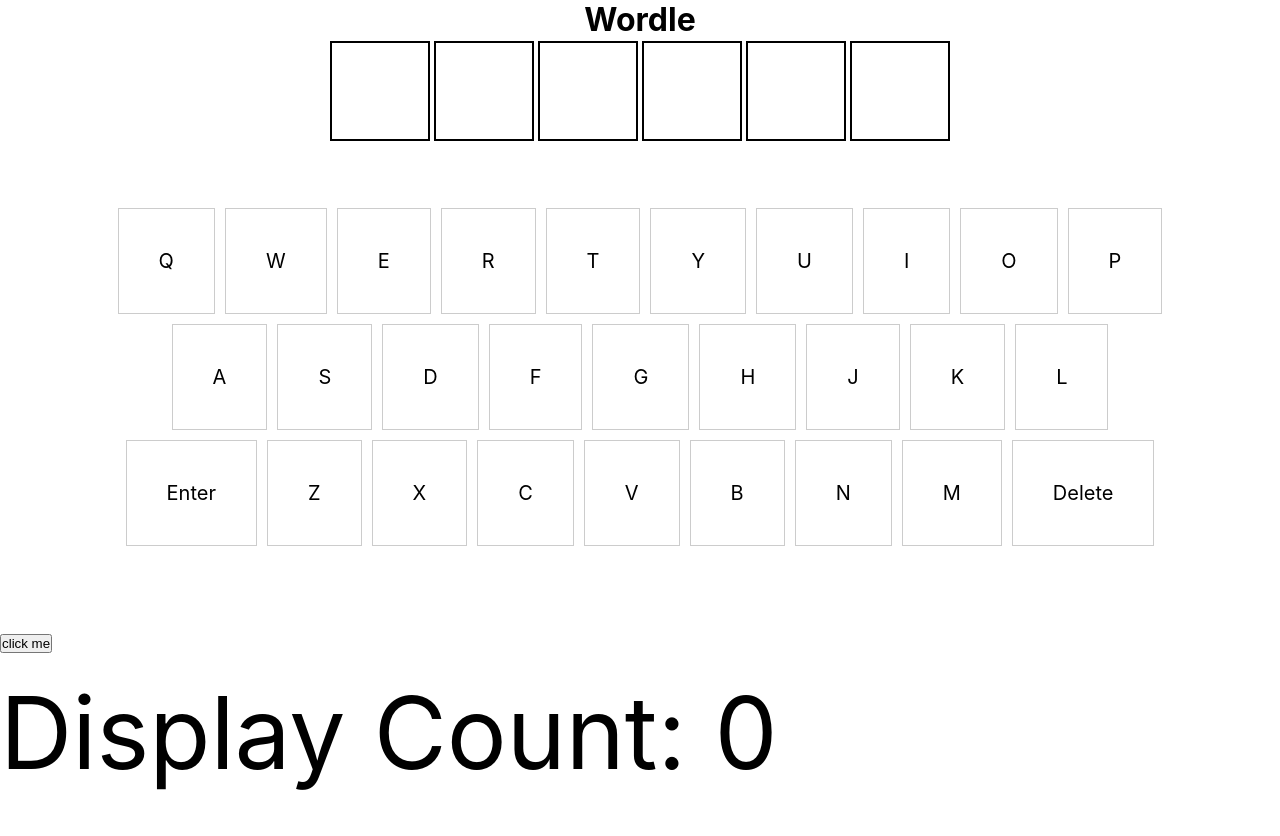
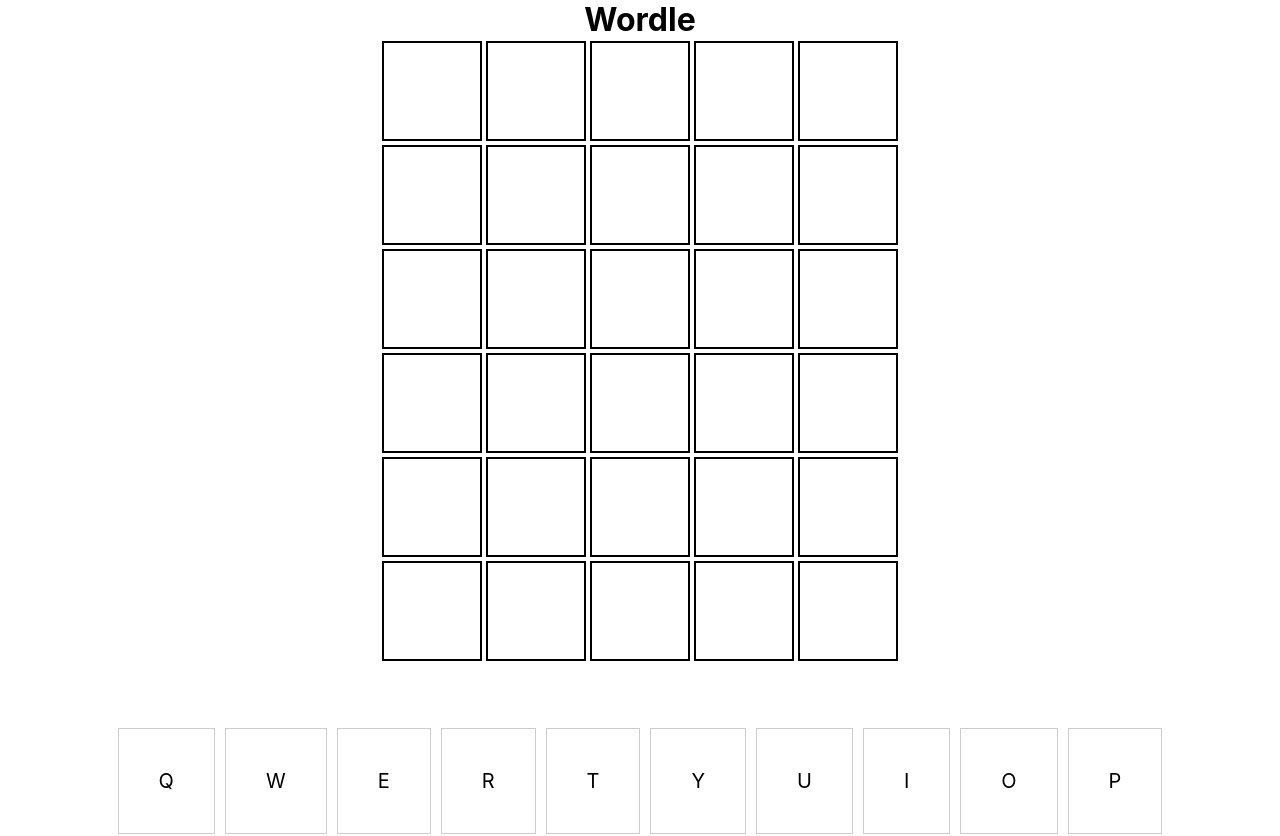
Before and after one commit to Jihunp/wordle, a React (Vite) app: page / in a window 1280 px wide. Shown: the top 836 px of the page. Built offline with nearby package versions, Linux system fonts and the light colour scheme.

Commit message:
typing for rows completed

```diff
--- a/src/components/Board.css
+++ b/src/components/Board.css
@@ -31,3 +31,7 @@
 .bg-red {
   background-color: red;
 }
+
+.font-large {
+  font-size: 1.25rem; /* Example size for large font */
+}
--- a/src/components/Board.jsx
+++ b/src/components/Board.jsx
@@ -1,34 +1,42 @@
 
-import React, { useState } from "react";
+import { useState, useRef } from "react";
 import "./Board.css";
 
 const Board = () => {
-  const numRows = 1;
-  const numCols = 6;
+  const numRows = 6;
+  const numCols = 5;
+  const range = (n) => [...Array(n).keys()];
+  const inputRef = useRef([]);
 
-  const range = (n) => [...Array(n).keys()];
   const initialBoxLetters = Array(numRows).fill(Array(numCols).fill(""));
-
   const [boxContents, setBoxContents] = useState(initialBoxLetters);
 
+
   const handleKeyPress = (e, rowIndex, colIndex) => {
-    const newBoxLetters = [...boxContents];
-    const inputChar = e.key.toUpperCase(); // Convert pressed key to uppercase
-    const emptyBoxIndex = newBoxLetters[rowIndex].findIndex(
-      (letter) => letter === ""
-    );
+    const newBoxLetters = JSON.parse(JSON.stringify(boxContents));
+    const inputChar = e.key.toUpperCase();
+
 
     // Handle Backspace
     if (inputChar === "BACKSPACE") {
       newBoxLetters[rowIndex][colIndex] = ""; // Clear the letter inside the box
       setBoxContents(newBoxLetters);
-      return; // Exit early to prevent further execution
+      const prevInput = inputRef.current[rowIndex][colIndex - 1];
+      if (prevInput) prevInput.focus();
     }
 
-    if (emptyBoxIndex !== -1) {
-      newBoxLetters[rowIndex][emptyBoxIndex] = inputChar;
+    // Check if input is a letter
+    if (/^[a-zA-Z]$/.test(inputChar)) {
+      newBoxLetters[rowIndex][colIndex] = inputChar;
       setBoxContents(newBoxLetters);
+
+      // Move focus of the box forward
+      if (colIndex < numCols - 1) {
+        const nextInput = inputRef.current[rowIndex][colIndex + 1];
+        if (nextInput) nextInput.focus();
+      }
     }
+
   };
 
   return (
@@ -38,9 +46,16 @@
         <div className="flex-container" key={rowIndex}>
           {range(numCols).map((colIndex) => (
             <div
-              className="square border-box"
+              className="square border-box font-large"
               key={colIndex}
               onKeyDown={(e) => handleKeyPress(e, rowIndex, colIndex)}
+              ref={(el) => {
+                // Create and store a ref for each input box
+                if (!inputRef.current[rowIndex]) {
+                  inputRef.current[rowIndex] = [];
+                }
+                inputRef.current[rowIndex][colIndex] = el;
+              }}
               tabIndex={0}
             >
               {boxContents[rowIndex][colIndex]}
--- a/src/components/KeyBoard.css
+++ b/src/components/KeyBoard.css
@@ -42,5 +42,5 @@
 }
 .not-active {
   background-color: #fff;
-  color:#007bff;
+  color:black;
 }
--- a/src/components/KeyBoard.jsx
+++ b/src/components/KeyBoard.jsx
@@ -9,6 +9,7 @@
     ['A', 'S', 'D', 'F', 'G', 'H', 'J', 'K', 'L'],
     ['Enter', 'Z', 'X', 'C', 'V', 'B', 'N', 'M', 'Delete']
   ];
+
   const handlePress = (key) => {
     setKeysPressed([...keysPressed, key])
   };
@@ -21,8 +22,9 @@
             {row.map((key, colIndex) => (
               <div
               key={colIndex}
-              className={`key ${keysPressed.includes(key) ? 'active' : ''}`}
+              className={`key ${keysPressed.includes(key) ? 'active' : 'not-active'}`}
               onClick={() => handlePress(key)}
+              onKeyDown={() => handlePress(key)}
               >
                 {key}
               </div>
```
